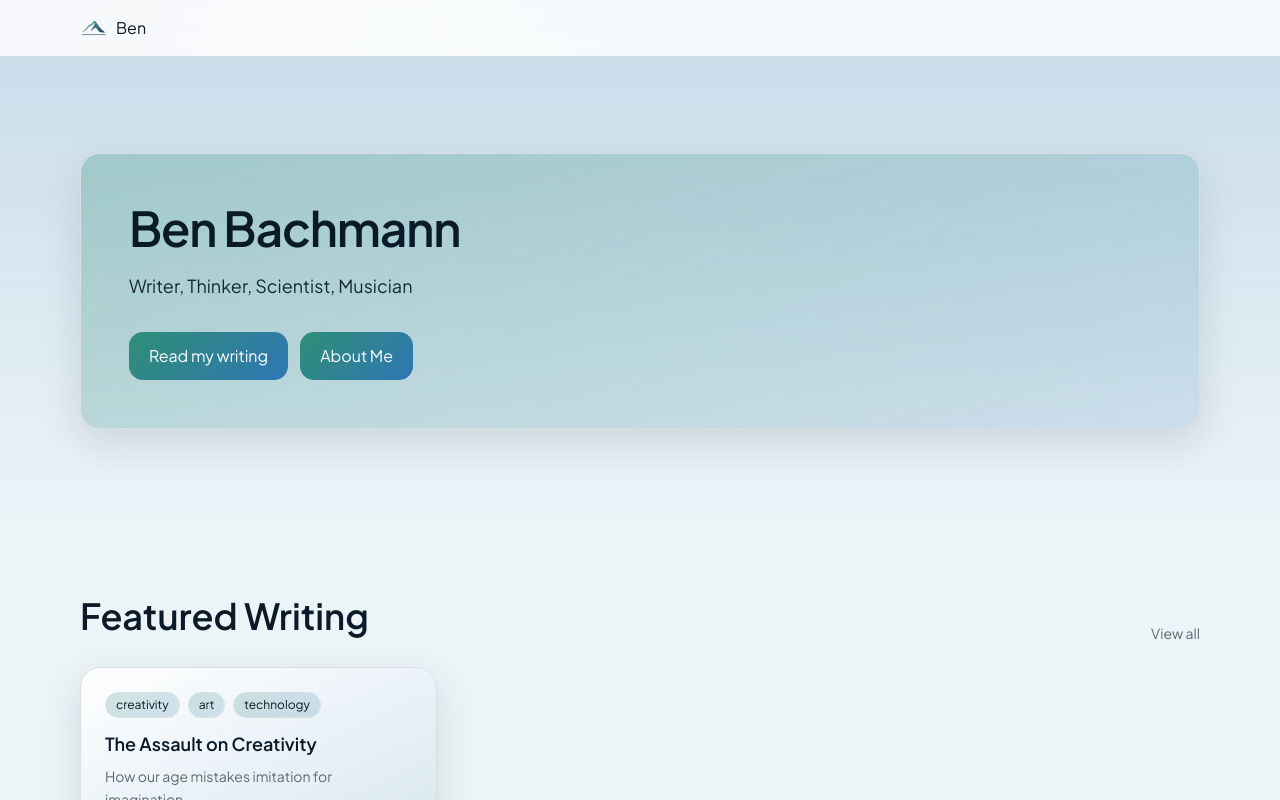
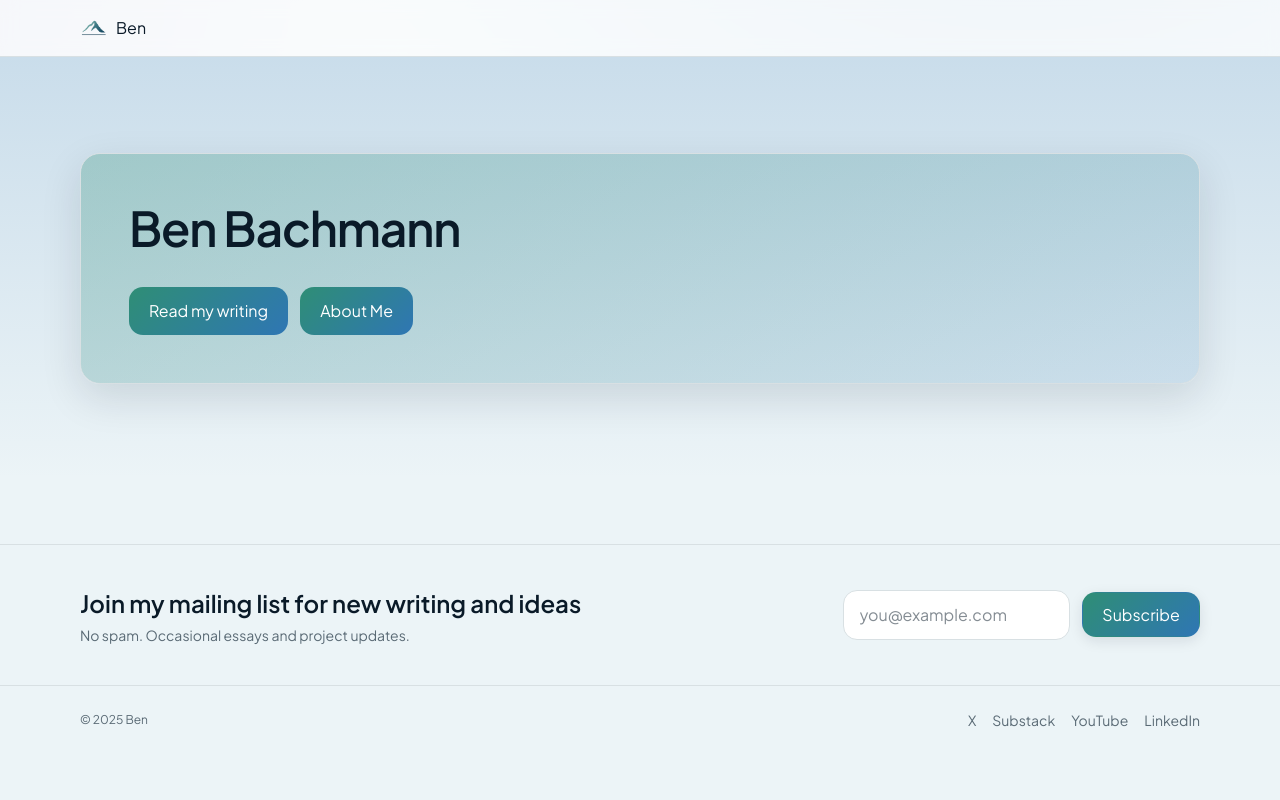
Before and after one commit to BenBachmann/personal-website, a React (Vite) app: page / in a window 1280 px wide. Built offline with nearby package versions, Linux system fonts and the light colour scheme.

Commit message:
temporarily hide all pages

```diff
--- a/src/App.jsx
+++ b/src/App.jsx
@@ -69,7 +69,7 @@ const PAGES_ENABLED = {
 // =========================
 // CONTENT — EDIT HERE
 // =========================
-const HOME_HERO = { name: "Ben Bachmann", tagline: "Writer, Thinker, Scientist, Musician" };
+const HOME_HERO = { name: "Ben Bachmann", tagline: "" };
 
 const ABOUT = {
   photoUrl: "/profile_picture.jpg",
@@ -81,7 +81,7 @@ const ABOUT = {
 };
 
 const WRITING_CARDS = [
-  { title: "The Assault on Creativity", excerpt: "How our age mistakes imitation for imagination", href: "https://open.substack.com/pub/benbachmann/p/the-assault-on-creativity?r=2kziwg&utm_campaign=post&utm_medium=web&showWelcomeOnShare=true", tags: ["creativity", "art", "technology"] }
+  // { title: "The Assault on Creativity", excerpt: "How our age mistakes imitation for imagination", href: "https://open.substack.com/pub/benbachmann/p/the-assault-on-creativity?r=2kziwg&utm_campaign=post&utm_medium=web&showWelcomeOnShare=true", tags: ["creativity", "art", "technology"] }
 ];
 
 // const NOVEL = { title: "A Novel: Upcoming", description: "Need to add description", intent: "add inspiration" };
@@ -604,7 +604,7 @@ function HomePage({ navigateTo }) {
 function AboutPage() {
   return (
     <main className="mx-auto max-w-6xl px-4 py-12 sm:py-16">
-      <section>
+      {/* <section>
         <Card className="p-4 sm:p-6" style={{ background: `linear-gradient(150deg, var(--grad-cardFrom), #ffffff)` }}>
           <div className="grid gap-6 md:grid-cols-5 items-center">
             <div className="md:col-span-2 overflow-hidden rounded-2xl">
@@ -637,7 +637,7 @@ function AboutPage() {
             </ul>
           </Card>
         ))}
-      </section>
+      </section> */}
     </main>
   );
 }
```
